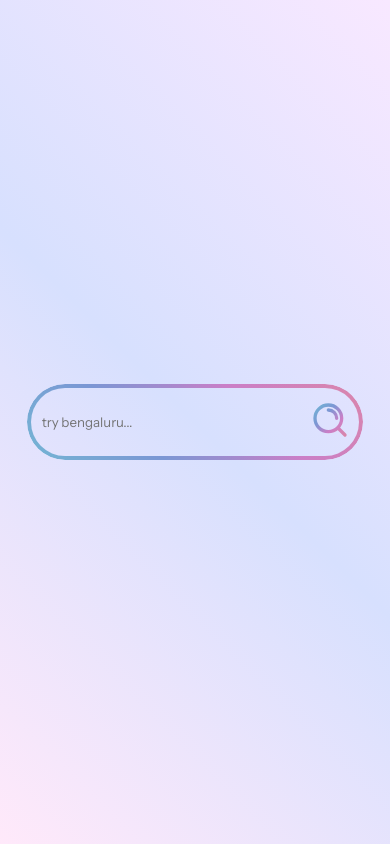
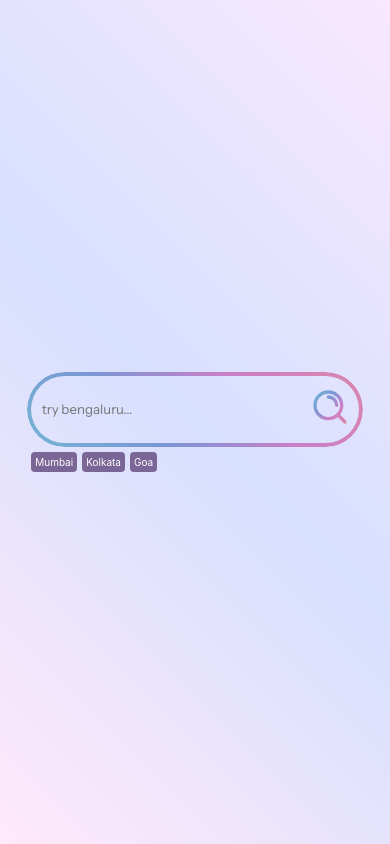
Before and after one commit to amoreX/travelgo, a React (Create React App) app: page / in a window 390 px wide. Built offline with nearby package versions, Linux system fonts and the light colour scheme.

Commit message:
suggestions-added

```diff
--- a/src/Components/Landing/Landing.js
+++ b/src/Components/Landing/Landing.js
@@ -1,6 +1,6 @@
 //Landing page upon visiting the site
 
-import { useState } from "react";
+import { useState,useEffect } from "react";
 import { motion } from "framer-motion";
 import "./Landing.scss";
 
@@ -34,33 +34,57 @@ export default function Landing() {
       />
     </svg>
   );
+  const City_list = ["Mumbai", "Kolkata", "Goa"];
+  const [search, setSearch] = useState("");
+  const navcity=(input)=>{
+    console.log(input); // update city to be searched here
+  };
+
+  useEffect(()=>{
+    console.log(search);
+  },[search]);
   return (
-    <motion.div id="main-container"
-    initial={{opacity:0}}
-      transition={{type:"tween",ease:"easeInOut",duration:0.5}}
-      animate={{opacity:1}}>
-      <motion.div id="search-container"
-      initial={{opacity:0}}
-      transition={{type:"tween",ease:"easeInOut",duration:0.3,delay:0.4}}
-      animate={{opacity:1}}
+    <motion.div
+      id="main-container"
+      initial={{ opacity: 0 }}
+      transition={{ type: "tween", ease: "easeInOut", duration: 0.5,delay:0.5 }}
+      animate={{ opacity: 1 }}
+    >
+      <motion.div
+        id="search-container"
+        initial={{ opacity: 0 }}
+        transition={{
+          type: "tween",
+          ease: "easeInOut",
+          duration: 0.3,
+          delay: 1,
+        }}
+        animate={{ opacity: 1 }}
       >
         <motion.input
           initial={{ width: "0px" }}
-          transition={{ type: "tween", ease: "easeInOut", delay: 1 }}
+          transition={{ type: "tween", ease: "easeInOut", delay: 1.5 }}
           animate={{ width: "64vw" }}
           id="input-field"
           type="text"
           placeholder="try bengaluru..."
+          onChange={(e)=>setSearch(e.target.value)}
         ></motion.input>
         <motion.div
           initial={{ opacity: 0 }}
-          transition={{ type: "tween", ease: "easeInOut", delay: 1 }}
+          transition={{ type: "tween", ease: "easeInOut", delay: 1.5 }}
           animate={{ opacity: 1 }}
         >
           {search_icon}
         </motion.div>
       </motion.div>
-      {/* <div id="suggestions">kkk</div> */}
+      <div id="suggestions">
+        {City_list.map((city,index)=>{
+          return(
+            <div id="city" key={index} onClick={()=>navcity(city)}>{city}</div>
+          )
+        })}
+        </div>
     </motion.div>
   );
 }
--- a/src/Components/Landing/Landing.scss
+++ b/src/Components/Landing/Landing.scss
@@ -17,6 +17,7 @@ body {
     position: absolute;
     width: 100vw;
     height: 100vh;
+    gap:5px;
     background: linear-gradient(45deg, #ffe9fa, #d7e0fe , #f8e8ff );
     @include layout-content();
 
@@ -61,7 +62,18 @@ body {
       }
     }
     #suggestions {
+      display: flex;
+      gap:5px;
+      font-size: 10px;
       margin-left: 8%;
+      #city{
+        box-sizing: border-box;
+        padding:4px;
+        border-radius: 4px;
+        color:white;
+        background-color: rgba(56, 21, 82, 0.6);
+        cursor: pointer;
+      }
     }
   }
 }
```
